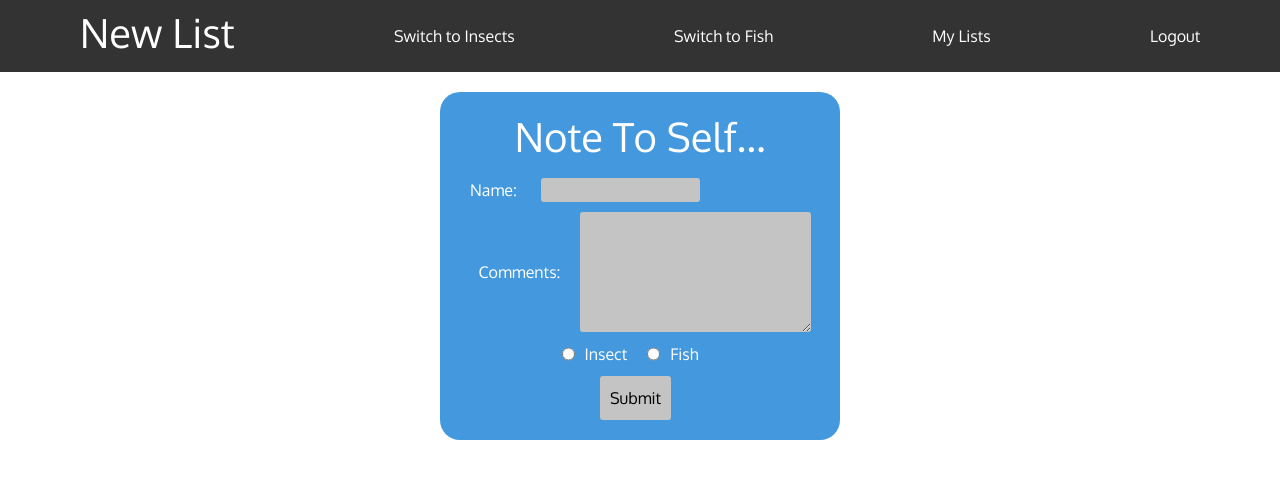
After one commit to jcklimaszewski/ACNH-Project, a Flask app: page /lists/new_list in a window 1280 px wide. The commit adds this page. Shown: the top 479 px of the page. Run offline with Flask 2, Linux system fonts and the light colour scheme.

Commit message:
commit -m

```diff
--- /dev/null
+++ b/flask_app/controllers/lists.py
@@ -0,0 +1,43 @@
+from flask import Flask, render_template, session, redirect, request
+from flask_app import app
+from flask import flash
+from flask_app.models.user import User
+from flask_app.models.list import List
+
+@app.route("/lists/new_list")
+def new_list_page():
+    return render_template("create_list.html")
+
+@app.route("/lists/my_lists")
+def show_lists():
+    lists = List.get_all_by_id(session["user_id"])
+    user = User.get_by_id(session["user_id"])
+    return render_template("lists.html", all_lists=lists, user=user)
+
+@app.route("/post_list", methods = ["POST"])
+def create_list():
+    valid_list = List.create_list(request.form)
+    if valid_list:
+        return redirect(f'/lists/my_lists')
+    return redirect (f"/lists/new_list")
+
+@app.route("/lists/edit/<int:list_id>")
+def edit_list_page(list_id):
+    lists = List.get_by_id(list_id)
+    user_id = User.get_by_id(session["user_id"])
+    print(f"Get list by id: {lists}")
+    return render_template("edit_list.html", this_list=lists)
+
+@app.route("/lists/<int:list_id>", methods=["POST"])
+def edit_list(list_id):
+    valid_list = List.update_list(request.form)
+    print(f"Here is the list: {valid_list}")
+    if not valid_list:
+        return redirect(f"/lists/edit/{list_id}")
+
+    return redirect(f"/lists/my_lists")
+
+@app.route("/lists/delete/<int:list_id>")
+def delete_by_id(list_id):
+    List.delete_list(list_id)
+    return redirect("/lists/my_lists")
--- /dev/null
+++ b/flask_app/models/list.py
@@ -0,0 +1,104 @@
+from flask_app.config.mysqlconnection import connectToMySQL
+from flask_app import app
+from flask import flash
+from flask_app.models import user
+DB = "acnh_schema"
+
+class List:
+    def __init__(self, list):
+        self.id = list["id"]
+        self.name = list["name"]
+        self.comments = list["comments"]
+        self.bug_or_fish = list["bug_or_fish"]
+
+        self.created_at = list["created_at"]
+        self.updated_at = list["updated_at"]
+
+        self.user = None
+
+    @classmethod
+    def get_all_by_id(cls, user_id):
+        data = {"id": user_id}
+
+        # Gets all lists
+        query = """SELECT * FROM lists
+                    WHERE lists.user_id = %(id)s;"""
+
+        results = connectToMySQL(DB).query_db(query,data)
+        lists = []
+        for list in results:
+            lists.append( cls(list) )
+        return lists
+
+    @classmethod
+    def get_by_id(cls, user_id):
+        data = {"id": user_id}
+
+        query = """SELECT lists.id, lists.created_at, lists.updated_at, name, comments, bug_or_fish,
+                    users.id as user_id, first_name, last_name, email, users.created_at as uc, users.updated_at as uu
+                    FROM lists
+                    JOIN users on users.id = lists.user_id
+                    WHERE lists.id = %(id)s;"""
+
+        result = connectToMySQL(DB).query_db(query,data)
+
+        list = cls(result[0])
+
+        return list
+
+
+    @classmethod
+    def create_list(cls, list_dict):
+        #Must check to ensure new list is valid
+        if not cls.validate_list(list_dict):
+            return False
+
+        query = """INSERT INTO lists (name, comments, bug_or_fish, user_id)
+                VALUES (%(name)s, %(comments)s, %(bug_or_fish)s, %(user_id)s);"""
+        list_id = connectToMySQL(DB).query_db(query, list_dict)
+        list = cls.get_by_id(list_id)
+
+        return list
+
+    @classmethod
+    def update_list(cls, list_data):
+        print(f"Before Update:{list_data}")
+        if not cls.validate_list(list_data):
+            return False
+
+        query = """UPDATE lists
+                SET name=%(name)s, comments =%(comments)s, bug_or_fish=%(bug_or_fish)s
+                WHERE lists.id = %(id)s;"""
+
+        result = connectToMySQL(DB).query_db(query,list_data)
+        # updated_list = cls.get_by_id(list_data["id"])
+
+        return result
+
+    @classmethod
+    def delete_list(cls, list_id):
+        data = {"id": list_id}
+        query = "DELETE FROM lists WHERE id = %(id)s;"
+        connectToMySQL(DB).query_db(query,data)
+
+        return list_id
+
+    @staticmethod
+    def validate_list(list_data):
+
+        #Always set to True initially, then set to False in following conditionals
+        valid = True
+
+        if len(list_data["name"]) < 3:
+            flash("Name field must be greater than 2 characters.")
+            valid = False
+
+        if len(list_data["comments"]) < 3:
+            flash("Description field must be greater than 2 characters.")
+            valid = False
+
+        if "bug_or_fish" not in list_data:
+            flash("Is this entry regarding a bug or a fish?")
+            valid = False
+
+        return valid
--- /dev/null
+++ b/flask_app/static/style-lists.css
@@ -0,0 +1,81 @@
+* {
+    font-family: 'Oxygen', sans-serif;
+    margin: 0px auto;
+    padding: 0px;
+}
+
+label, span {
+    margin: 10px;
+    margin-right: 20px;
+}
+
+body {
+    width: auto;
+
+    background-color: black;
+}
+
+.navbar {
+    margin-bottom: 20px;
+    background-color: #333;
+    color: white;
+}
+
+.list-card {
+    color: white;
+    margin:20px auto;
+    padding: 20px;
+    width: 400px;
+    background-color: rgb(68, 153, 222);
+    border-radius: 20px;
+}
+
+.detail-box:hover {
+    background-color: rgb(41, 105, 156);
+    transition: .3s;
+}
+
+.submit-btn {
+    position: relative;
+    left: 140px;
+    padding: 10px;
+}
+
+.detail-box {
+    margin: 10px;
+    padding: 20px;
+    align-items: center;
+    border-radius: 20px;
+    background-color: rgb(108, 165, 215);
+}
+
+.detail-box > * {
+    margin-top: 10px;
+}
+
+input, textarea {
+    background-color: rgb(196, 196, 196);
+    border: 0px;
+    border-radius: 3px;
+    color: rgb(0, 0, 0);
+}
+
+.card-section {
+    height: fit-content;
+}
+
+.flex-ctr {
+    display: flex;
+    justify-content: space-between;
+    width: 1000px;
+    flex-wrap: wrap;
+}
+
+.form-field-radio {
+    display: flex;
+    justify-content: center;
+}
+
+.list-header {
+    text-align: center;
+}
--- a/flask_app/static/style.css
+++ b/flask_app/static/style.css
@@ -12,6 +12,7 @@ body {
     padding: 20px;
     background-color: rgba(127, 255, 212, 0.584);
 }
+
 
 .form-head, label, p {
     color: white;
--- /dev/null
+++ b/flask_app/templates/create_list.html
@@ -0,0 +1,47 @@
+<!DOCTYPE html>
+<html lang="en">
+<head>
+    <meta charset="UTF-8">
+    <meta http-equiv="X-UA-Compatible" content="IE=edge">
+    <meta name="viewport" content="width=device-width, initial-scale=1.0">
+    <link rel="stylesheet" type="text/css" href="{{ url_for('static', filename='style-lists.css') }}">
+    <link href="https://cdn.jsdelivr.net/npm/bootstrap@5.2.3/dist/css/bootstrap.min.css" rel="stylesheet" integrity="sha384-rbsA2VBKQhggwzxH7pPCaAqO46MgnOM80zW1RWuH61DGLwZJEdK2Kadq2F9CUG65" crossorigin="anonymous">
+    <link href="https://fonts.googleapis.com/css2?family=Oxygen&display=swap" rel="stylesheet">
+    <title>Create List</title>
+</head>
+<body>
+    <div class="navbar">
+        <div class="fish-header">
+            <h1 class="header">New List</h1>
+        </div>
+        <a class="nav-link text-decoration-none" href="/insects/home">Switch to Insects</a>
+        <a class="nav-link text-decoration-none" href="/fish/home">Switch to Fish</a>
+        <a class="nav-link text-decoration-none" href= "/lists/my_lists">My Lists</a>
+        <a class="nav-link text-decoration-none" href="/logout">Logout</a>
+    </div>
+    <form action="/post_list" method="post">
+        <div class="list-card">
+            <h1 class="list-header">Note To Self...</h1>
+            <div class="form-field">
+                <label for="name">Name:</label>
+                <input type="text" name="name">
+            </div>
+            <div class="form-field d-flex align-items-md-center justify-content-center">
+                <label for="comments">Comments:</label>
+                <textarea cols = "30" rows="5" name="comments"></textarea>
+            </div>
+            <div class="form-field-radio">
+                <input type="radio" name="bug_or_fish" value="0" id="insect">
+                <label for="insect">Insect</label>
+
+                <input type="radio" name="bug_or_fish" value="1" id="fish">
+                <label for="insect">Fish</label>
+            </div>
+            <input type="hidden" name="user_id" value="{{session['user_id']}}">
+            <div>
+                <input class="submit-btn" type="submit" class="btn-primary" value="Submit">
+            </div>
+        </div>
+    </form>
+</body>
+</html>
--- a/flask_app/templates/home_fish.html
+++ b/flask_app/templates/home_fish.html
@@ -16,6 +16,8 @@
             <h1 class="header">All Fish</h1>
         </div>
         <a class="nav-link text-decoration-none" href="/insects/home">Switch to Insects</a>
+        <a class="nav-link text-decoration-none" href="/lists/new_list">Create List</a>
+        <a class="nav-link text-decoration-none" href= "/lists/my_lists">My Lists</a>
         <a class="nav-link text-decoration-none" href="/logout">Logout</a>
     </div>
 
@@ -23,7 +25,7 @@
         {% for fish in data_names %}
         <div class="fish-card shadow p-3 mb-5">
             <h2 class="fish-name text-center">{{ data_names[fish]['name']['name-USen'].title() }}</h2>
-            <!-- <span>{{ fish.title() }}</span> -->
+
             <img class="fish-img" src="{{ data_names[fish]['icon_uri'] }}">
 
             <div class="museum-phrase">
@@ -79,6 +81,6 @@
         </div>
         {% endfor %}
     </div>
-    <span>{{ data_names['bitterling'] }}</span>
+    <!-- <span>{{ data_names['bitterling'] }}</span> -->
 </body>
 </html>
--- a/flask_app/templates/home_insects.html
+++ b/flask_app/templates/home_insects.html
@@ -16,6 +16,8 @@
             <h1 class="header">All Insects</h1>
         </div>
         <a class="nav-link text-decoration-none" href="/fish/home">Switch to Fish</a>
+        <a class="nav-link text-decoration-none" href="/lists/new_list">Create List</a>
+        <a class="nav-link text-decoration-none" href= "/lists/my_lists">My Lists</a>
         <a class="nav-link text-decoration-none" href="/logout">Logout</a>
     </div>
 
--- a/server.py
+++ b/server.py
@@ -1,5 +1,5 @@
 from flask_app import app
 # IMPORT ALL CONTROLLERS TO AVOID 404
-from flask_app.controllers import users, critters
+from flask_app.controllers import users, lists, critters
 if __name__=="__main__":
     app.run(debug=True)
```
Also changed, not shown: flask_app/templates/edit_list.html (added, +56 -0 lines), flask_app/templates/lists.html (added, +51 -0 lines), flask_app/templates/view_list.html (added, +19 -0 lines), 2 other files.
